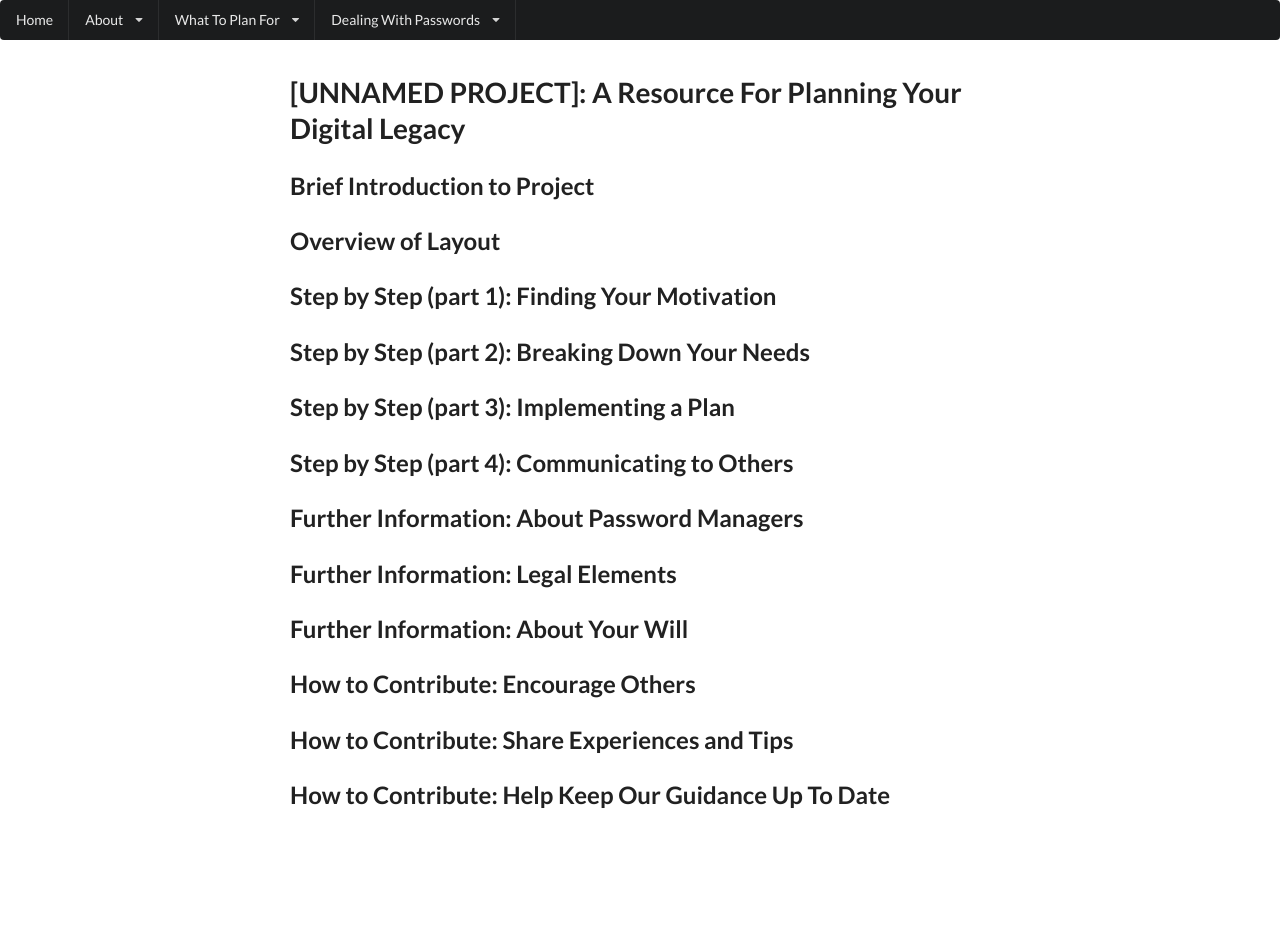
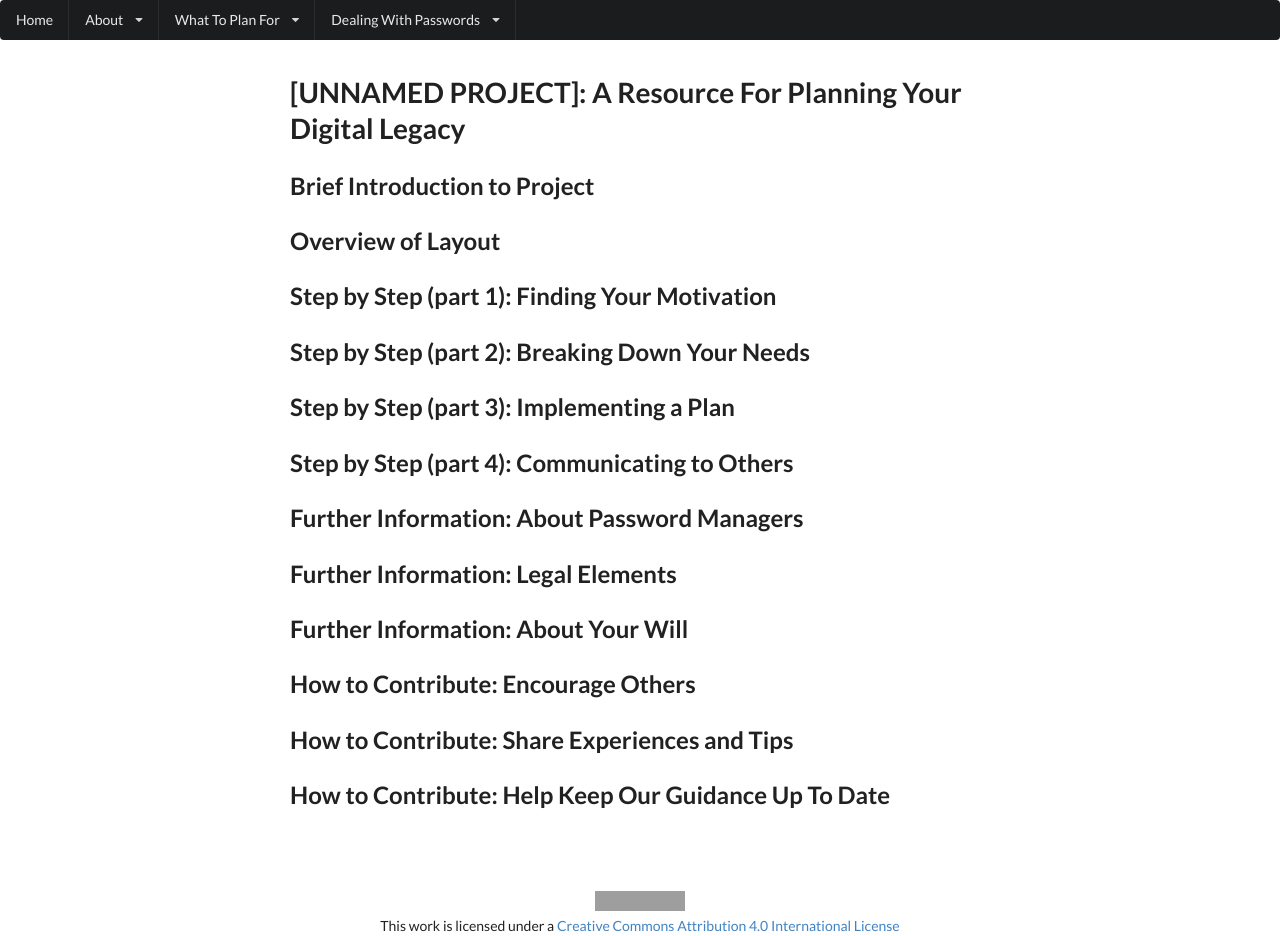
Before and after one commit to jack-c-holt/digital-legacy, a Jekyll site: the page built from index.md, in a window 1280 px wide. Built offline with Jekyll 4.4.1, drawn with Linux system fonts in a browser that asks for light colours; before the commit the page ends 900 px from its top, so only the background shows below that; grey boxes are pictures that could not be loaded.

Commit message:
Footer with creative commons

```diff
--- /dev/null
+++ b/_includes/footer.html
@@ -0,0 +1,13 @@
+<footer>
+    <!-- Creative Commons-->
+    <div class="copyright">
+        <a rel="license" href="http://creativecommons.org/licenses/by/4.0/">
+        <img alt="Creative Commons Licence" style="border-width:0" src="https://i.creativecommons.org/l/by/4.0/88x31.png" />
+        </a>
+        <br />
+        This work is licensed under a
+        <a rel="license" href="http://creativecommons.org/licenses/by/4.0/">
+        Creative Commons Attribution 4.0 International License
+        </a>
+    </div>
+</footer>
--- a/_layouts/centred_text.html
+++ b/_layouts/centred_text.html
@@ -12,13 +12,19 @@
     {% seo %}
   </head>
   <body>
+    <div class="wrap">
+
     {% include navigation.html %}
-    <br>
-      <div class="ui main text container">
-       {{ content }}
-       </div>
-    <br>
-    <br>
+
+      <br>
+        <main class="ui main text container">
+        {{ content }}
+        </main>
+      <br>
+      <br>
+
+    {% include footer.html %}
+  </div>
   </body>
   <script src="{{ site.baseurl }}/assets/js/app.js"></script>
 </html>
--- a/_sass/main.scss
+++ b/_sass/main.scss
@@ -8,3 +8,26 @@
   font-size: 0.8em;
   display: inline;
 }
+
+.wrap {
+  display: flex;
+  min-height: 100vh;
+  flex-direction: column;
+  margin: auto;
+}
+
+main {
+  flex: 1;
+  display: flex;
+}
+
+footer {
+  text-align: center;
+  margin-top: 20px;
+  border-top: 1px black;
+}
+
+.copyright {
+  background-color: white;
+  margin-top: 20px;
+}
```
Also changed, not shown: _layouts/default.html (+7 -3 lines), 9 other files.
